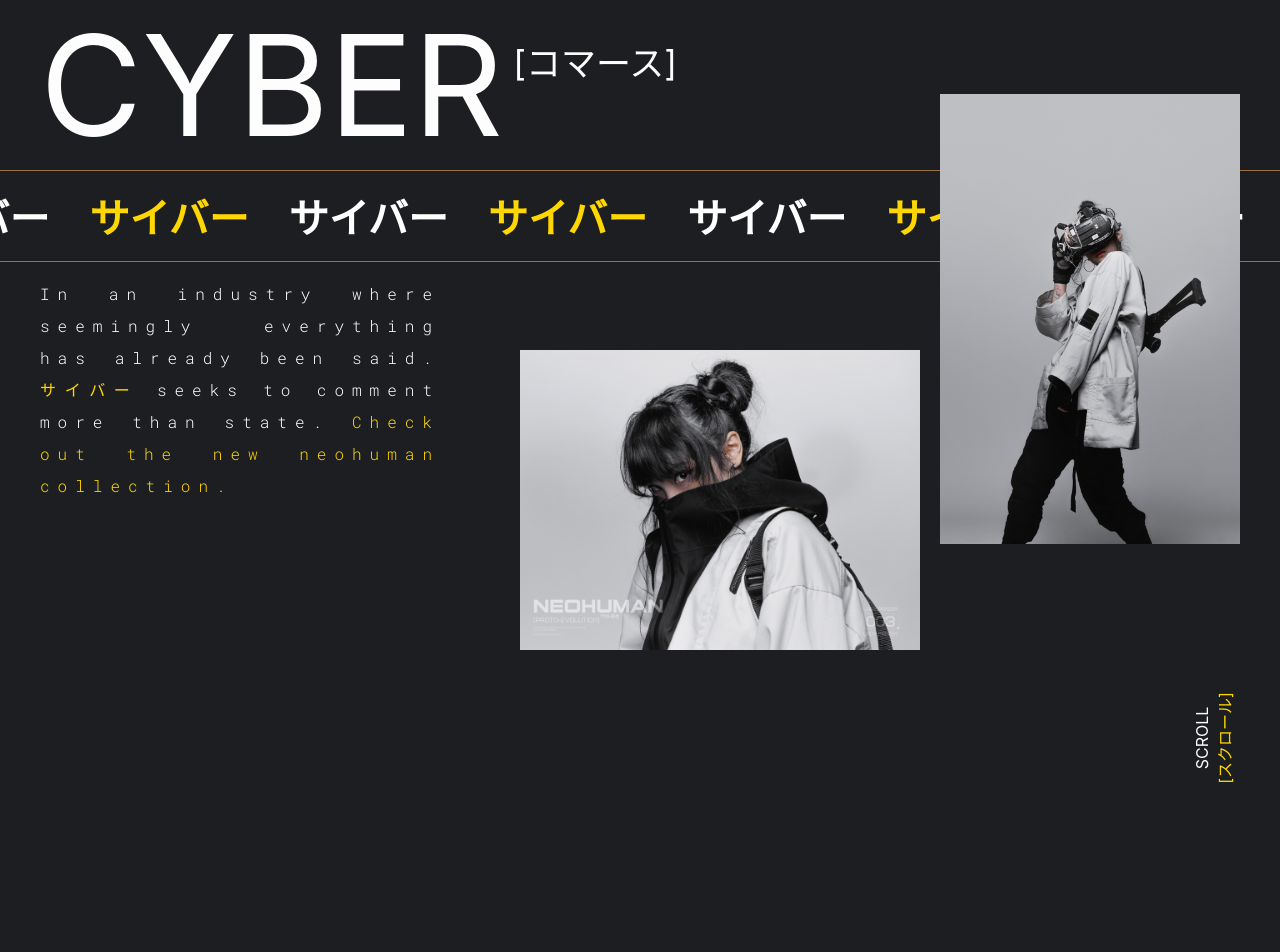
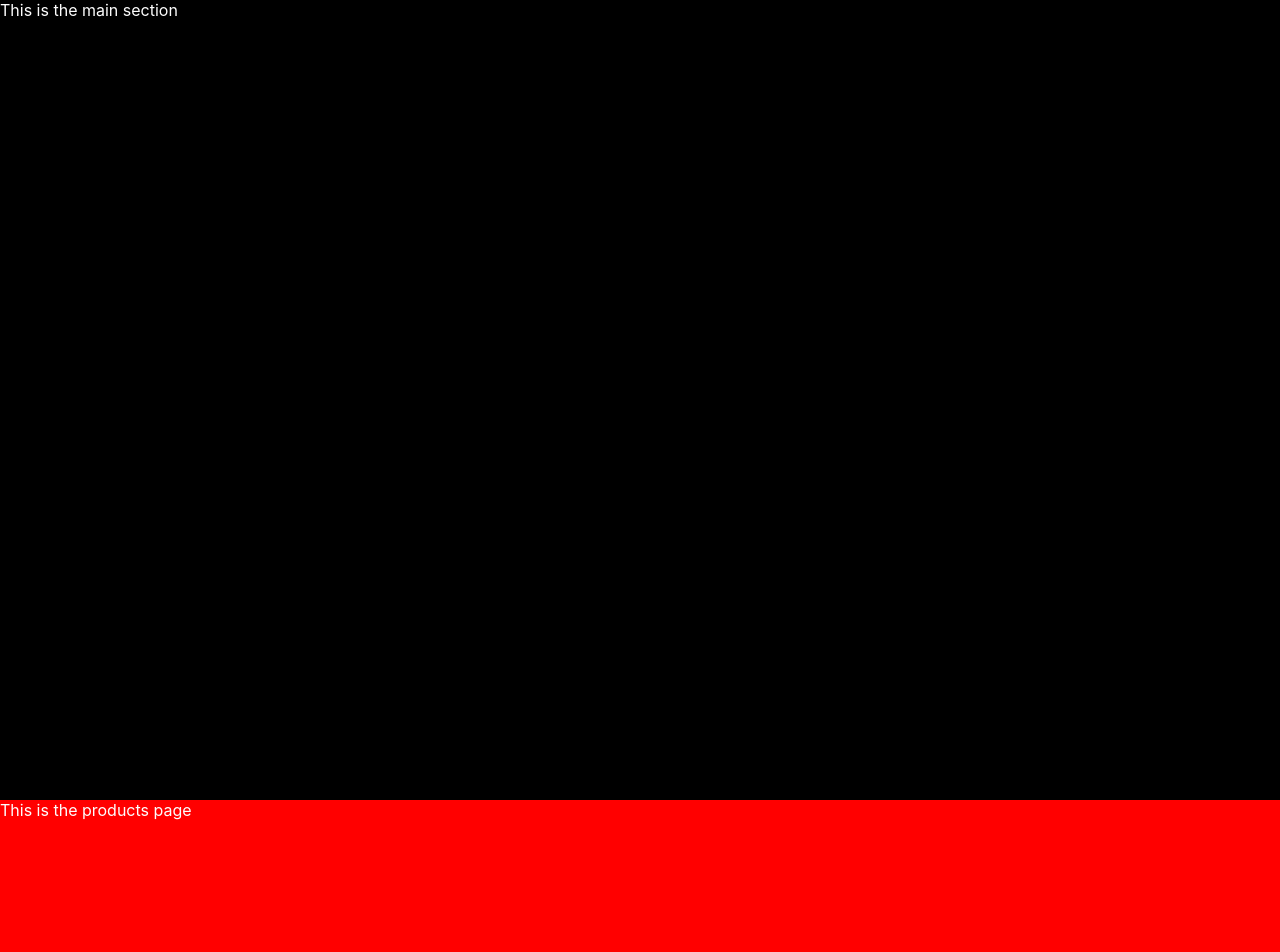
Before and after one commit to jzwoo/cyberpunk, a React (Create React App) app: page / in a window 1280 px wide. Shown: the top 952 px of the page. Before the commit the page ends 800 px from the top, so only its background shows below. Built offline with nearby package versions, Linux system fonts and the light colour scheme.

Commit message:
Create basic structure

```diff
--- a/src/components/Products/Products.css
+++ /dev/null
@@ -1,4 +0,0 @@
-.main {
-    height: 100vh;
-    color: #FDFDFD;
-}
--- a/src/pages/Home/Home.css
+++ b/src/pages/Home/Home.css
@@ -1,3 +1,7 @@
+.full-vh {
+    height: 100vh
+}
+
 .home {
     height: calc(100vh - 58px); /* minus the navbar */
 }
--- a/src/pages/Home/Home.tsx
+++ b/src/pages/Home/Home.tsx
@@ -1,42 +1,23 @@
 import React from "react";
-import {Text} from "../../constants/constants";
-import Ticker from "../../components/Ticker/Ticker";
+import Main from "./Main";
+import Products from "./Products";
 import "./Home.css";
-import FloatingImage from "../../components/FloatingImage/FloatingImage";
 
 const Home: React.FC = () => {
     return (
-        <div className="home">
-            <div className="title-container">
-                <div className="title">
-                    CYBER
-                </div>
-
-                <p className="sub-title">
-                    {`[${Text.CYBER_JAP}]`}
-                </p>
+        <>
+            <div className='full-vh' style={{backgroundColor: 'black'}}>
+                <Main/>
             </div>
 
-            <Ticker/>
-
-            <p className="intro">
-                In an industry where seemingly everything has already been said. <span>{Text.ECOMMERCE_JAP}</span> seeks
-                to comment more than state.
-                <span className="blink-caret"> Check out the new neohuman collection.</span>
-            </p>
-
-            <div className="scroll-container">
-                <a href="src/pages/Home/Home#products">
-                    SCROLL
-                </a>
-
-                <a href="src/pages/Home/Home#products">
-                    <span>{`[${Text.SCROLL_JAP}]`}</span>
-                </a>
+            <div className='full-vh' style={{backgroundColor: 'red'}}>
+                <Products/>
             </div>
 
-            <FloatingImage/>
-        </div>
+            <div className='full-vh' style={{backgroundColor: 'brown'}}>
+                {"TODO"}
+            </div>
+        </>
     )
 }
 
--- /dev/null
+++ b/src/pages/Home/Main.tsx
@@ -0,0 +1,11 @@
+import React from "react";
+
+const Main: React.FC = () => {
+    return (
+        <div>
+            This is the main section
+        </div>
+    )
+}
+
+export default Main;
--- a/src/components/Products/Products.tsx
+++ b/src/pages/Home/Products.tsx
@@ -1,9 +1,8 @@
 import React from "react";
-import "./Products.css";
 
 const Products: React.FC = () => {
     return (
-        <div id="products" className="main">
+        <div id="products">
             This is the products page
         </div>
     )
```
